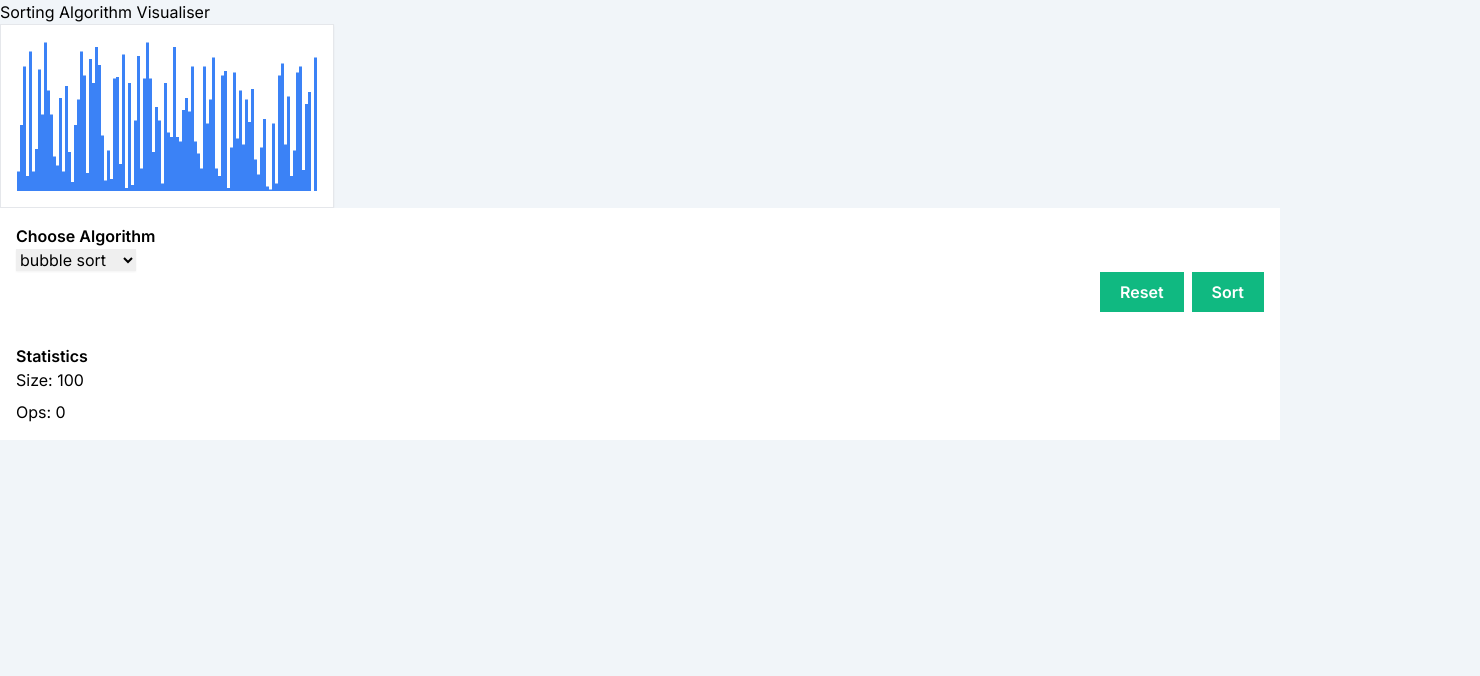
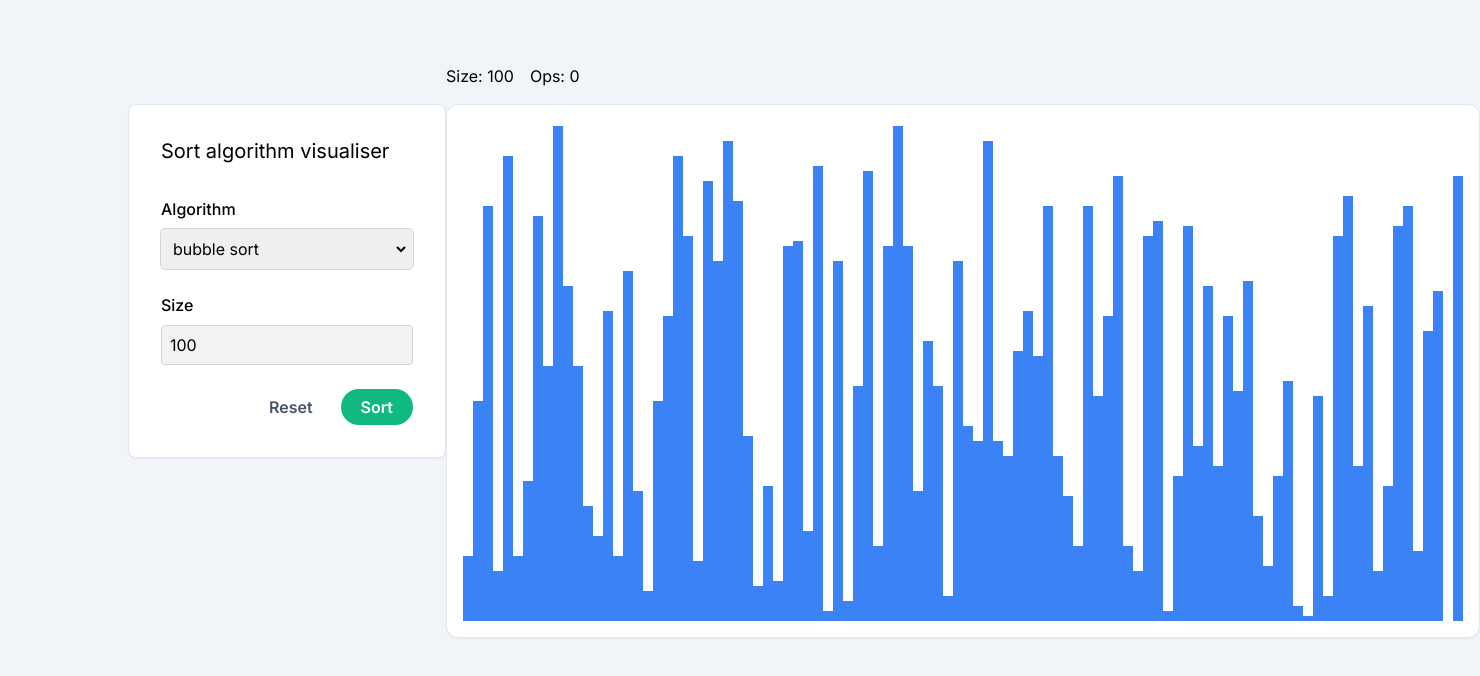
Before and after one commit to daveg1/sort-algorithm-visualiser, a website built with Vite: page docs/index.html in a window 1280 px wide. Shown: the whole page, 1480 px wide, since content can reach past the window. Built offline with nearby package versions, Linux system fonts and the light colour scheme.

Commit message:
add latest build

```diff
--- a/docs/index.html
+++ b/docs/index.html
@@ -6,62 +6,75 @@
     <meta name="viewport" content="width=device-width, initial-scale=1.0" />
     <title>Sorting Visualiser</title>
 
-    <script
-      type="module"
-      crossorigin
-      src="/sort-algorithm-visualiser/assets/index.e896ad12.js"
-    ></script>
-    <link
-      rel="stylesheet"
-      href="/sort-algorithm-visualiser/assets/index.68950e4c.css"
-    />
+    <script type="module" crossorigin src="/sort-algorithm-visualiser/assets/index.3f8c4661.js"></script>
+    <link rel="stylesheet" href="/sort-algorithm-visualiser/assets/index.af34a429.css">
   </head>
-  <body class="bg-slate-100 dark:bg-slate-900">
-    <div class="mx-auto max-w-max py-8">
-      <h1 class="text-2xl">Sorting Algorithm Visualiser</h1>
-      <canvas
-        id="canvas"
-        class="my-4 border bg-white p-4 text-blue-500 shadow-sm dark:bg-slate-900 dark:text-blue-400"
-      ></canvas>
-      <div class="grid w-full grid-cols-2 gap-4">
-        <div class="grow rounded-md bg-white p-4">
-          <h2 class="text-lg font-semibold">Choose Algorithm</h2>
+  <body class="flex bg-slate-100 px-32 py-16 dark:bg-slate-900">
+    <aside
+      class="mt-10 flex h-full w-[350px] flex-col gap-8 justify-self-center rounded-lg border bg-white p-8 shadow-sm"
+    >
+      <header>
+        <h1 class="text-xl">Sort algorithm visualiser</h1>
+      </header>
+
+      <main class="flex flex-col gap-6">
+        <section class="flex flex-col">
+          <label for="algorithm-select" class="cursor-pointer pb-2 font-medium"
+            >Algorithm</label
+          >
+
           <select
             id="algorithm-select"
-            class="mt-3 block w-full rounded-md shadow-sm focus:border-indigo-300 focus:ring focus:ring-indigo-200 focus:ring-opacity-50"
+            class="h-10 cursor-pointer rounded border-r-4 border-r-transparent px-2 outline outline-1 outline-gray-300 hover:shadow-md hover:outline-gray-500 focus:shadow-sm focus:outline-indigo-400"
           ></select>
-          <div class="mt-3 flex justify-end gap-2">
+        </section>
+
+        <section class="flex flex-col">
+          <label for="data-size" class="cursor-pointer pb-2 font-medium"
+            >Size</label
+          >
+
+          <input
+            id="data-size"
+            class="border-offset-1 h-10 cursor-pointer rounded border border-gray-300 bg-black/5 px-2 outline-none hover:shadow-sm"
+            type="number"
+            value="100"
+            readonly
+          />
+        </section>
+
+        <div class="flex justify-end gap-2">
           <button
             type="button"
             id="reset-button"
-              class="h-10 cursor-pointer rounded-md bg-emerald-500 px-5 font-semibold text-white hover:bg-emerald-600"
+            class="h-9 cursor-pointer rounded px-5 font-semibold text-slate-600 transition-opacity hover:opacity-50"
           >
             Reset
           </button>
+
           <button
             type="button"
             id="sort-button"
-              class="h-10 cursor-pointer rounded-md bg-emerald-500 px-5 font-semibold text-white hover:bg-emerald-600"
+            class="h-9 cursor-pointer rounded-full bg-emerald-500 px-5 font-semibold text-white transition-colors hover:bg-emerald-500/80 active:bg-emerald-600/90"
           >
             Sort
           </button>
         </div>
-        </div>
+      </main>
+    </aside>
 
-        <div class="grow rounded-md bg-white p-4">
-          <h2 class="text-lg font-semibold">Statistics</h2>
-          <ul class="mt-2 flex flex-col gap-2">
-            <li>
-              <span>Size:</span>
-              <span id="size"></span>
-            </li>
-            <li>
-              <span>Ops:</span>
-              <span id="ops"></span>
-            </li>
-          </ul>
-        </div>
-      </div>
-    </div>
+    <main class="mx-auto flex flex-col gap-4">
+      <aside class="flex h-6 gap-4">
+        <span>Size: <span id="size"></span></span>
+        <span>Ops: <span id="ops"></span></span>
+      </aside>
+
+      <canvas
+        id="canvas"
+        class="rounded-xl border bg-white p-4 text-blue-500 shadow-sm dark:bg-slate-900 dark:text-blue-400"
+        height="500"
+        width="1000"
+      ></canvas>
+    </main>
   </body>
 </html>
```
Also changed, not shown: 4 other files. Lines whose indentation alone changed are shown as unchanged.
